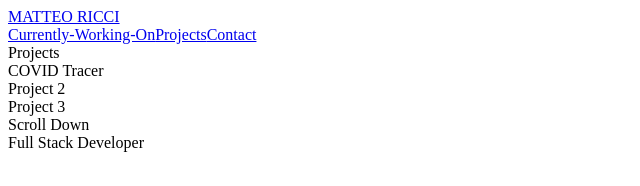
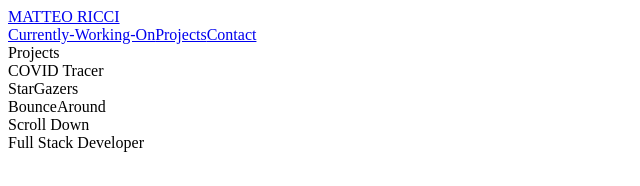
Before and after one commit to matteoaricci/portfoliov2, a Gatsby site: page /projects in a window 1280 px wide. Shown: the full height of the page, 0-640 px from the left. Built offline with nearby package versions, Linux system fonts and the light colour scheme; Gatsby itself is replaced by a stand-in of ours.

Commit message:
working on projects/current

```diff
--- a/src/components/projectsComponent.js
+++ b/src/components/projectsComponent.js
@@ -11,10 +11,10 @@ const ProjectsComponent = () => {
                             COVID Tracer
                         </div>
                         <div className='project-2'>
-                            Project 2
+                            StarGazers
                         </div>
                         <div className='project-3'>
-                            Project 3
+                            BounceAround
                         </div>
                     </div>
                 </div>
--- a/src/styles/styles.scss
+++ b/src/styles/styles.scss
@@ -447,6 +447,7 @@ header {
             margin: 0 auto;
             width: 75%;
             text-decoration: none;
+
             div {
 
             }
```
Also changed, not shown: src/styles/transitions.scss (added).
